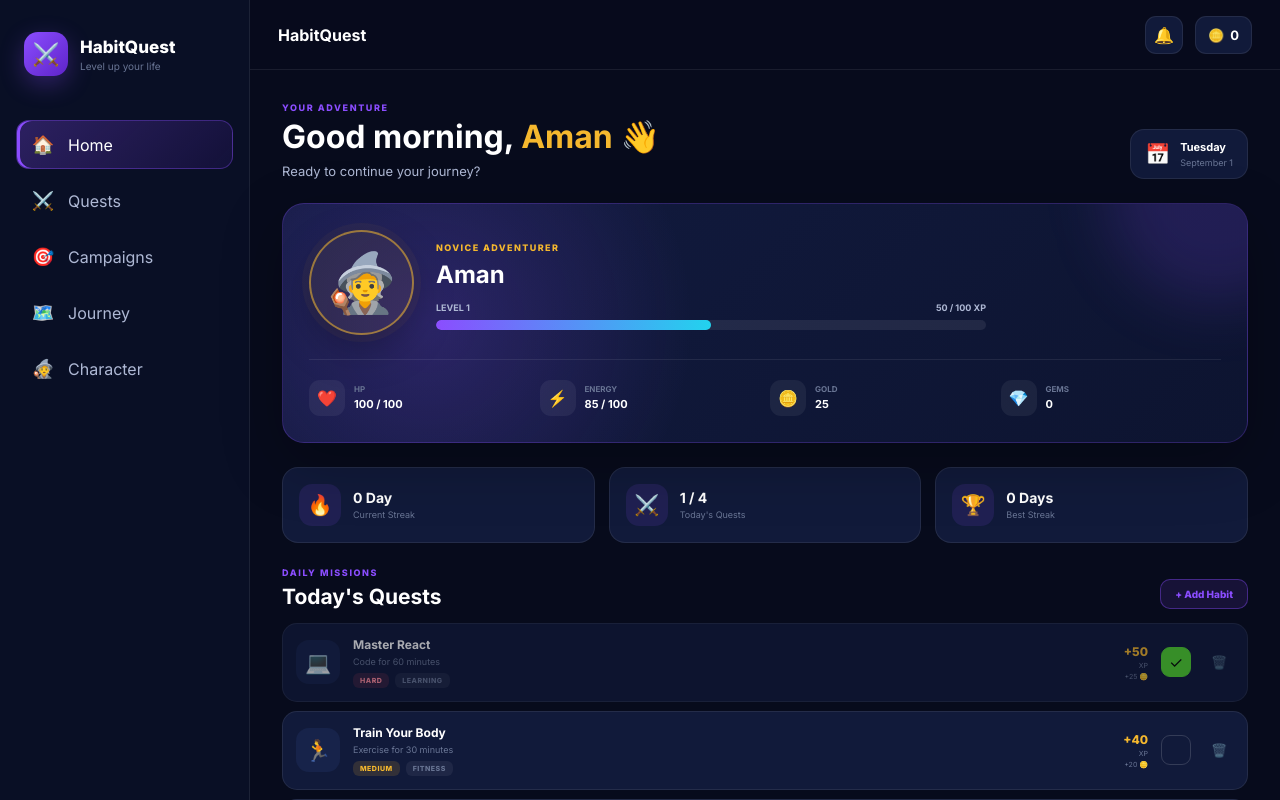
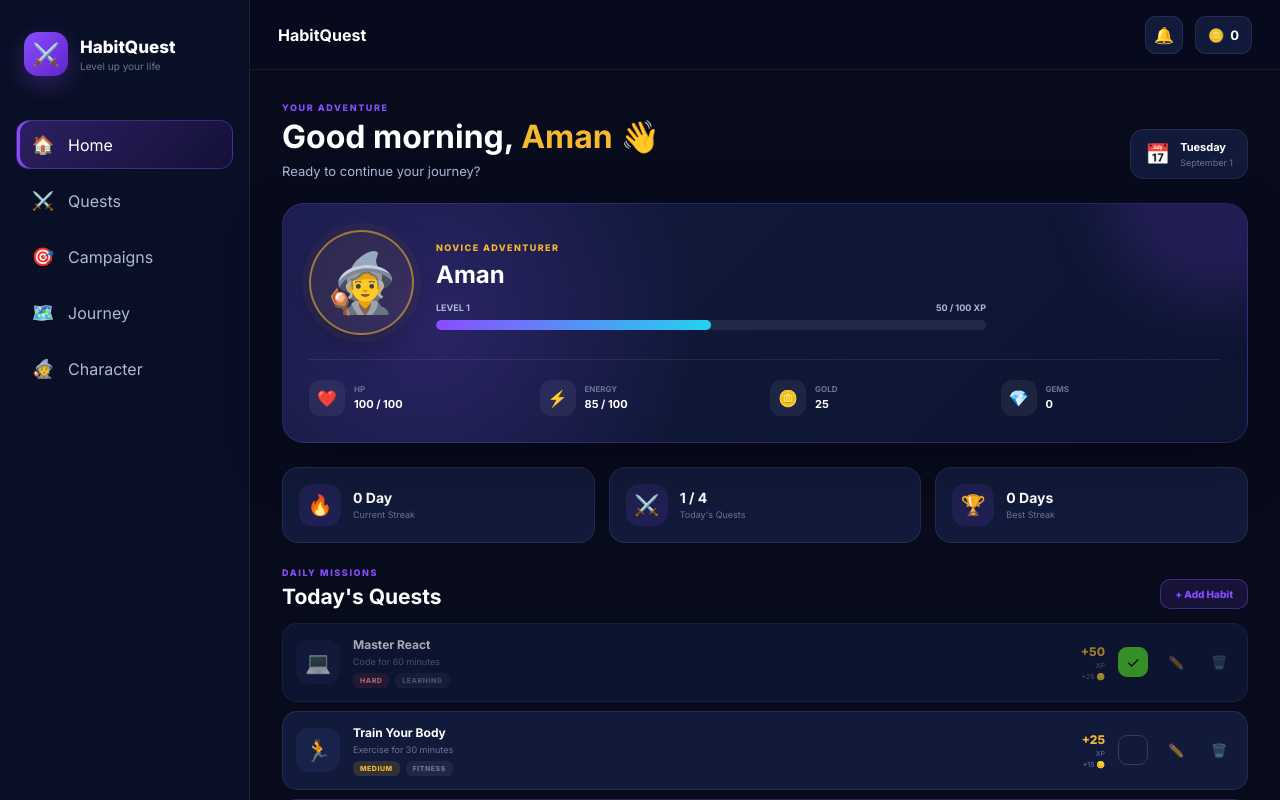
Before and after one commit to Amanulla4/habitquest, a React (Vite) app: page / in a window 1280 px wide. Shown: the top 800 px of the page. Built offline with nearby package versions, Linux system fonts and the light colour scheme.

Commit message:
Add quest edit feature and fix xp/gold initial state

```diff
--- a/src/components/dashboard/Dashboard.css
+++ b/src/components/dashboard/Dashboard.css
@@ -526,6 +526,7 @@
   cursor: default;
 }
 
+.quest-edit,
 .quest-delete {
   width: 30px;
   height: 30px;
@@ -537,6 +538,13 @@
   cursor: pointer;
   opacity: 0.5;
   transition: 0.18s ease;
+}
+
+.quest-edit:hover {
+  opacity: 1;
+  border-color: rgba(139, 77, 255, 0.35);
+  background: rgba(139, 77, 255, 0.12);
+  transform: scale(1.08);
 }
 
 .quest-delete:hover {
--- a/src/components/dashboard/Dashboard.jsx
+++ b/src/components/dashboard/Dashboard.jsx
@@ -25,10 +25,6 @@ import {
 } from '../../utils/storage'
 
 
-/* =========================================
-   DEFAULT QUESTS
-========================================= */
-
 const initialQuests = [
   {
     id: 1,
@@ -37,6 +33,7 @@ const initialQuests = [
     subtitle: 'Code for 60 minutes',
     category: 'Learning',
     difficulty: 'Hard',
+    frequency: 'Daily',
     xp: 50,
     gold: 25,
     completed: true,
@@ -50,8 +47,9 @@ const initialQuests = [
     subtitle: 'Exercise for 30 minutes',
     category: 'Fitness',
     difficulty: 'Medium',
-    xp: 40,
-    gold: 20,
+    frequency: 'Daily',
+    xp: 25,
+    gold: 15,
     completed: false,
     isDaily: true,
   },
@@ -63,6 +61,7 @@ const initialQuests = [
     subtitle: 'Read 20 pages',
     category: 'Learning',
     difficulty: 'Medium',
+    frequency: 'Daily',
     xp: 25,
     gold: 15,
     completed: false,
@@ -76,8 +75,9 @@ const initialQuests = [
     subtitle: 'Drink 2L of water',
     category: 'Health',
     difficulty: 'Easy',
+    frequency: 'Daily',
     xp: 10,
-    gold: 10,
+    gold: 5,
     completed: false,
     isDaily: true,
   },
@@ -97,12 +97,6 @@ const earnedFromCompleted = (quests, key) =>
 
 function Dashboard() {
 
-  /*
-  =========================================
-  LOAD GAME
-  =========================================
-  */
-
   const rawSavedGame =
     loadGame()
 
@@ -111,12 +105,6 @@ function Dashboard() {
       rawSavedGame
     )
 
-
-  /*
-  =========================================
-  PLAYER STATE
-  =========================================
-  */
 
   const [quests, setQuests] =
     useState(
@@ -168,12 +156,6 @@ function Dashboard() {
     )
 
 
-  /*
-  =========================================
-  UI STATE
-  =========================================
-  */
-
   const [levelUpMessage, setLevelUpMessage] =
     useState('')
 
@@ -186,9 +168,13 @@ function Dashboard() {
     useState(false)
 
 
+  const [editingHabit, setEditingHabit] =
+    useState(null)
+
+
   /*
   =========================================
-  SAVE GAME
+  AUTO SAVE
   =========================================
   */
 
@@ -197,17 +183,11 @@ function Dashboard() {
     saveGame({
 
       quests,
-
       level,
-
       xp,
-
       gold,
-
       currentStreak,
-
       bestStreak,
-
       lastCompletionDate,
 
     })
@@ -256,16 +236,54 @@ function Dashboard() {
 
   /*
   =========================================
+  OPEN CREATE MODAL
+  =========================================
+  */
+
+  const openCreateHabit = () => {
+
+    setEditingHabit(null)
+
+    setShowHabitModal(true)
+
+  }
+
+
+  /*
+  =========================================
+  OPEN EDIT MODAL
+  =========================================
+  */
+
+  const openEditHabit = (
+    habit
+  ) => {
+
+    setEditingHabit(habit)
+
+    setShowHabitModal(true)
+
+  }
+
+
+  /*
+  =========================================
+  CLOSE MODAL
+  =========================================
+  */
+
+  const closeHabitModal = () => {
+
+    setShowHabitModal(false)
+
+    setEditingHabit(null)
+
+  }
+
+
+  /*
+  =========================================
   CREATE HABIT
-
-  NOTE: HabitModal already computes
-  the correct isDaily value based on
-  the chosen frequency (Daily vs
-  Weekly / Weekdays / Weekends), so
-  we no longer override it here.
-  Overriding it to true would make
-  every habit reset daily regardless
-  of the frequency the user picked.
   =========================================
   */
 
@@ -275,8 +293,11 @@ function Dashboard() {
 
     setQuests(
       (currentQuests) => [
+
         ...currentQuests,
+
         newHabit,
+
       ]
     )
 
@@ -285,7 +306,43 @@ function Dashboard() {
 
   /*
   =========================================
-  DELETE QUEST
+  UPDATE HABIT
+  =========================================
+  */
+
+  const updateHabit = (
+    updatedHabit
+  ) => {
+
+    setQuests(
+      (currentQuests) =>
+        currentQuests.map(
+          (quest) =>
+            quest.id ===
+            updatedHabit.id
+
+              ? {
+                  ...quest,
+                  ...updatedHabit,
+
+                  /*
+                   * Editing a habit does
+                   * NOT reset completion.
+                   */
+                  completed:
+                    quest.completed,
+                }
+
+              : quest
+        )
+    )
+
+  }
+
+
+  /*
+  =========================================
+  DELETE HABIT
   =========================================
   */
 
@@ -297,6 +354,7 @@ function Dashboard() {
       window.confirm(
         'Delete this quest?'
       )
+
 
     if (!confirmed) {
       return
@@ -339,31 +397,21 @@ function Dashboard() {
     }
 
 
-    /*
-    -----------------------------------------
-    MARK COMPLETE
-    -----------------------------------------
-    */
-
     setQuests(
       (currentQuests) =>
         currentQuests.map(
           (quest) =>
             quest.id === questId
+
               ? {
                   ...quest,
                   completed: true,
                 }
+
               : quest
         )
     )
 
-
-    /*
-    -----------------------------------------
-    STREAK
-    -----------------------------------------
-    */
 
     const streakResult =
       updateStreak(
@@ -388,12 +436,6 @@ function Dashboard() {
     )
 
 
-    /*
-    -----------------------------------------
-    STREAK BONUS
-    -----------------------------------------
-    */
-
     const streakBonus =
       streakResult.streakIncreased
         ? getStreakBonus(
@@ -401,12 +443,6 @@ function Dashboard() {
           )
         : 0
 
-
-    /*
-    -----------------------------------------
-    XP
-    -----------------------------------------
-    */
 
     const totalQuestXp =
       selectedQuest.xp +
@@ -421,21 +457,10 @@ function Dashboard() {
       )
 
 
-    setXp(
-      result.xp
-    )
+    setXp(result.xp)
 
+    setLevel(result.level)
 
-    setLevel(
-      result.level
-    )
-
-
-    /*
-    -----------------------------------------
-    GOLD
-    -----------------------------------------
-    */
 
     setGold(
       (currentGold) =>
@@ -443,12 +468,6 @@ function Dashboard() {
         selectedQuest.gold
     )
 
-
-    /*
-    -----------------------------------------
-    LEVEL UP
-    -----------------------------------------
-    */
 
     if (
       result.leveledUp
@@ -460,19 +479,11 @@ function Dashboard() {
 
 
       setTimeout(() => {
-
         setLevelUpMessage('')
-
       }, 3000)
 
     }
 
-
-    /*
-    -----------------------------------------
-    STREAK MESSAGE
-    -----------------------------------------
-    */
 
     if (
       streakResult.streakIncreased
@@ -490,21 +501,13 @@ function Dashboard() {
 
 
       setTimeout(() => {
-
         setStreakMessage('')
-
       }, 3000)
 
     }
 
   }
 
-
-  /*
-  =========================================
-  RENDER
-  =========================================
-  */
 
   return (
 
@@ -518,9 +521,7 @@ function Dashboard() {
       {levelUpMessage && (
 
         <div className="level-up-message">
-
           {levelUpMessage}
-
         </div>
 
       )}
@@ -529,9 +530,7 @@ function Dashboard() {
       {streakMessage && (
 
         <div className="streak-message">
-
           {streakMessage}
-
         </div>
 
       )}
@@ -564,9 +563,7 @@ function Dashboard() {
 
 
           <p className="header-subtitle">
-
             Ready to continue your journey?
-
           </p>
 
         </div>
@@ -582,12 +579,14 @@ function Dashboard() {
           <div>
 
             <strong>
+
               {new Date().toLocaleDateString(
                 'en-US',
                 {
                   weekday: 'long',
                 }
               )}
+
             </strong>
 
 
@@ -611,7 +610,7 @@ function Dashboard() {
 
 
       {/* =====================================
-          PLAYER CARD
+          HERO
       ===================================== */}
 
       <section className="hero-card">
@@ -620,7 +619,6 @@ function Dashboard() {
 
 
         <div className="character">
-
 
           <div className="character-ring">
 
@@ -634,9 +632,7 @@ function Dashboard() {
           <div className="character-info">
 
             <span className="character-title">
-
               NOVICE ADVENTURER
-
             </span>
 
 
@@ -653,9 +649,7 @@ function Dashboard() {
 
 
               <span>
-
                 {xp} / {currentXpRequired} XP
-
               </span>
 
             </div>
@@ -686,9 +680,7 @@ function Dashboard() {
         </div>
 
 
-        {/* ===================================
-            RESOURCES
-        =================================== */}
+        {/* RESOURCES */}
 
         <div className="resources">
 
@@ -795,13 +787,11 @@ function Dashboard() {
             🔥
           </div>
 
-
           <div>
 
             <strong>
               {currentStreak} Day
             </strong>
-
 
             <span>
               Current Streak
@@ -818,13 +808,11 @@ function Dashboard() {
             ⚔️
           </div>
 
-
           <div>
 
             <strong>
               {completedQuests} / {totalQuests}
             </strong>
-
 
             <span>
               Today's Quests
@@ -841,13 +829,11 @@ function Dashboard() {
             🏆
           </div>
 
-
           <div>
 
             <strong>
               {bestStreak} Days
             </strong>
-
 
             <span>
               Best Streak
@@ -856,7 +842,6 @@ function Dashboard() {
           </div>
 
         </div>
-
 
       </div>
 
@@ -870,13 +855,11 @@ function Dashboard() {
 
         <div className="section-heading">
 
-
           <div>
 
             <p className="eyebrow">
               DAILY MISSIONS
             </p>
-
 
             <h3>
               Today's Quests
@@ -889,14 +872,13 @@ function Dashboard() {
 
             className="add-habit-button"
 
-            onClick={() =>
-              setShowHabitModal(true)
+            onClick={
+              openCreateHabit
             }
 
           >
             + Add Habit
           </button>
-
 
         </div>
 
@@ -912,26 +894,19 @@ function Dashboard() {
                 🗺️
               </div>
 
-
               <strong>
                 No quests yet
               </strong>
 
-
               <span>
-
                 Create your first habit
                 and begin your adventure.
-
               </span>
 
-
               <button
-
-                onClick={() =>
-                  setShowHabitModal(true)
+                onClick={
+                  openCreateHabit
                 }
-
               >
                 + Create First Quest
               </button>
@@ -957,9 +932,7 @@ function Dashboard() {
 
 
                   <div className="quest-icon">
-
                     {quest.icon}
-
                   </div>
 
 
@@ -977,7 +950,6 @@ function Dashboard() {
 
                     <div className="quest-tags">
 
-
                       <small
 
                         className={`difficulty-tag ${
@@ -994,25 +966,9 @@ function Dashboard() {
 
 
                       <small>
-
                         {quest.category ||
                           'Habit'}
-
                       </small>
-
-
-                      {quest.frequency &&
-                        quest.frequency !==
-                          'Daily' && (
-
-                          <small>
-
-                            {quest.frequency}
-
-                          </small>
-
-                        )}
-
 
                     </div>
 
@@ -1025,11 +981,9 @@ function Dashboard() {
                       +{quest.xp}
                     </span>
 
-
                     <small>
                       XP
                     </small>
-
 
                     <small>
                       +{quest.gold} 🪙
@@ -1037,6 +991,8 @@ function Dashboard() {
 
                   </div>
 
+
+                  {/* COMPLETE */}
 
                   <button
 
@@ -1056,6 +1012,10 @@ function Dashboard() {
                       quest.completed
                     }
 
+                    aria-label={
+                      `Complete ${quest.title}`
+                    }
+
                   >
 
                     {quest.completed
@@ -1064,6 +1024,29 @@ function Dashboard() {
 
                   </button>
 
+
+                  {/* EDIT */}
+
+                  <button
+
+                    className="quest-edit"
+
+                    onClick={() =>
+                      openEditHabit(
+                        quest
+                      )
+                    }
+
+                    aria-label={
+                      `Edit ${quest.title}`
+                    }
+
+                  >
+                    ✏️
+                  </button>
+
+
+                  {/* DELETE */}
 
                   <button
 
@@ -1075,6 +1058,10 @@ function Dashboard() {
                       )
                     }
 
+                    aria-label={
+                      `Delete ${quest.title}`
+                    }
+
                   >
                     🗑️
                   </button>
@@ -1083,6 +1070,7 @@ function Dashboard() {
                 </div>
 
               )
+
             )
 
           )}
@@ -1098,7 +1086,6 @@ function Dashboard() {
 
       <section className="daily-progress-card">
 
-
         <div className="progress-icon">
           🏆
         </div>
@@ -1106,9 +1093,7 @@ function Dashboard() {
 
         <div className="progress-content">
 
-
           <div className="progress-header">
-
 
             <div>
 
@@ -1120,9 +1105,7 @@ function Dashboard() {
               <strong>
 
                 {progress === 100
-
                   ? 'All quests completed! 🎉'
-
                   : 'Keep going, Adventurer!'}
 
               </strong>
@@ -1133,7 +1116,6 @@ function Dashboard() {
             <b>
               {progress}%
             </b>
-
 
           </div>
 
@@ -1151,7 +1133,6 @@ function Dashboard() {
 
           </div>
 
-
         </div>
 
       </section>
@@ -1165,11 +1146,21 @@ function Dashboard() {
 
         <HabitModal
 
-          onClose={() =>
-            setShowHabitModal(false)
+          onClose={
+            closeHabitModal
           }
 
-          onCreate={createHabit}
+          onCreate={
+            createHabit
+          }
+
+          onUpdate={
+            updateHabit
+          }
+
+          editingHabit={
+            editingHabit
+          }
 
         />
 
--- a/src/components/habits/HabitModal.jsx
+++ b/src/components/habits/HabitModal.jsx
@@ -1,4 +1,4 @@
-import { useState } from 'react'
+import { useEffect, useState } from 'react'
 
 import './HabitModal.css'
 
@@ -65,7 +65,13 @@ const icons = [
 function HabitModal({
   onClose,
   onCreate,
+  onUpdate,
+  editingHabit = null,
 }) {
+
+  const isEditing =
+    Boolean(editingHabit)
+
 
   const [title, setTitle] =
     useState('')
@@ -95,11 +101,70 @@ function HabitModal({
     useState('')
 
 
+  /*
+  =========================================
+  LOAD HABIT INTO FORM WHEN EDITING
+  =========================================
+  */
+
+  useEffect(() => {
+
+    if (!editingHabit) {
+      return
+    }
+
+
+    setTitle(
+      editingHabit.title || ''
+    )
+
+
+    setDescription(
+      editingHabit.subtitle || ''
+    )
+
+
+    setIcon(
+      editingHabit.icon || '🎯'
+    )
+
+
+    setCategory(
+      editingHabit.category ||
+      'Personal'
+    )
+
+
+    setDifficulty(
+      editingHabit.difficulty ||
+      'Medium'
+    )
+
+
+    setFrequency(
+      editingHabit.frequency ||
+      'Daily'
+    )
+
+
+    setError('')
+
+  }, [editingHabit])
+
+
   const reward =
     difficulties[difficulty]
 
 
-  const handleSubmit = (event) => {
+  /*
+  =========================================
+  SUBMIT
+  =========================================
+  */
+
+  const handleSubmit = (
+    event
+  ) => {
 
     event.preventDefault()
 
@@ -129,6 +194,67 @@ function HabitModal({
       return
     }
 
+
+    /*
+    =======================================
+    EDIT EXISTING HABIT
+    =======================================
+    */
+
+    if (isEditing) {
+
+      const updatedHabit = {
+
+        ...editingHabit,
+
+        icon,
+
+        title:
+          cleanTitle,
+
+        subtitle:
+          description.trim() ||
+          'Complete this habit',
+
+        category,
+
+        difficulty,
+
+        frequency,
+
+        xp:
+          reward.xp,
+
+        gold:
+          reward.gold,
+
+        isDaily:
+          frequency === 'Daily',
+
+      }
+
+
+      if (onUpdate) {
+
+        onUpdate(
+          updatedHabit
+        )
+
+      }
+
+
+      onClose()
+
+      return
+
+    }
+
+
+    /*
+    =======================================
+    CREATE NEW HABIT
+    =======================================
+    */
 
     const newHabit = {
 
@@ -168,15 +294,25 @@ function HabitModal({
     }
 
 
-    onCreate(
-      newHabit
-    )
+    if (onCreate) {
+
+      onCreate(
+        newHabit
+      )
+
+    }
 
 
     onClose()
 
   }
 
+
+  /*
+  =========================================
+  CLOSE ON OVERLAY CLICK
+  =========================================
+  */
 
   const handleOverlayClick = (
     event
@@ -220,16 +356,29 @@ function HabitModal({
           <div>
 
             <span className="eyebrow">
-              NEW QUEST
+
+              {isEditing
+                ? 'EDIT QUEST'
+                : 'NEW QUEST'}
+
             </span>
 
+
             <h2>
-              Create a Habit
+
+              {isEditing
+                ? 'Edit Habit'
+                : 'Create a Habit'}
+
             </h2>
 
+
             <p>
-              Turn a real-world habit
-              into an adventure.
+
+              {isEditing
+                ? 'Upgrade your quest settings.'
+                : 'Turn a real-world habit into an adventure.'}
+
             </p>
 
           </div>
@@ -261,15 +410,14 @@ function HabitModal({
         >
 
 
-          {/* ===============================
-              QUEST NAME
-          =============================== */}
+          {/* QUEST NAME */}
 
           <div className="form-group">
 
             <label htmlFor="habit-title">
               Quest Name
             </label>
+
 
             <input
 
@@ -300,15 +448,14 @@ function HabitModal({
           </div>
 
 
-          {/* ===============================
-              DESCRIPTION
-          =============================== */}
+          {/* DESCRIPTION */}
 
           <div className="form-group">
 
             <label htmlFor="habit-description">
               Description
             </label>
+
 
             <input
 
@@ -333,9 +480,7 @@ function HabitModal({
           </div>
 
 
-          {/* ===============================
-              ICON
-          =============================== */}
+          {/* ICON */}
 
           <div className="form-group">
 
@@ -379,9 +524,7 @@ function HabitModal({
           </div>
 
 
-          {/* ===============================
-              CATEGORY
-          =============================== */}
+          {/* CATEGORY + FREQUENCY */}
 
           <div className="form-row">
 
@@ -391,6 +534,7 @@ function HabitModal({
               <label htmlFor="habit-category">
                 Category
               </label>
+
 
               <select
 
@@ -424,15 +568,12 @@ function HabitModal({
             </div>
 
 
-            {/* =============================
-                FREQUENCY
-            ============================= */}
-
             <div className="form-group">
 
               <label htmlFor="habit-frequency">
                 Frequency
               </label>
+
 
               <select
 
@@ -468,9 +609,7 @@ function HabitModal({
           </div>
 
 
-          {/* ===============================
-              DIFFICULTY
-          =============================== */}
+          {/* DIFFICULTY */}
 
           <div className="form-group">
 
@@ -528,9 +667,7 @@ function HabitModal({
           </div>
 
 
-          {/* ===============================
-              REWARD PREVIEW
-          =============================== */}
+          {/* REWARD PREVIEW */}
 
           <div className="reward-preview">
 
@@ -540,8 +677,14 @@ function HabitModal({
                 QUEST REWARD
               </span>
 
+
               <strong>
-                {icon} {title.trim() || 'Your Quest'}
+
+                {icon}{' '}
+
+                {title.trim() ||
+                  'Your Quest'}
+
               </strong>
 
             </div>
@@ -553,6 +696,7 @@ function HabitModal({
                 +{reward.xp} XP
               </b>
 
+
               <b>
                 +{reward.gold} 🪙
               </b>
@@ -562,9 +706,7 @@ function HabitModal({
           </div>
 
 
-          {/* ===============================
-              ERROR
-          =============================== */}
+          {/* ERROR */}
 
           {error && (
 
@@ -575,11 +717,10 @@ function HabitModal({
           )}
 
 
-          {/* ===============================
-              ACTIONS
-          =============================== */}
+          {/* ACTIONS */}
 
           <div className="habit-modal-actions">
+
 
             <button
 
@@ -601,8 +742,13 @@ function HabitModal({
               className="modal-primary"
 
             >
-              ⚔️ Create Quest
+
+              {isEditing
+                ? '💾 Save Changes'
+                : '⚔️ Create Quest'}
+
             </button>
+
 
           </div>
 
```
